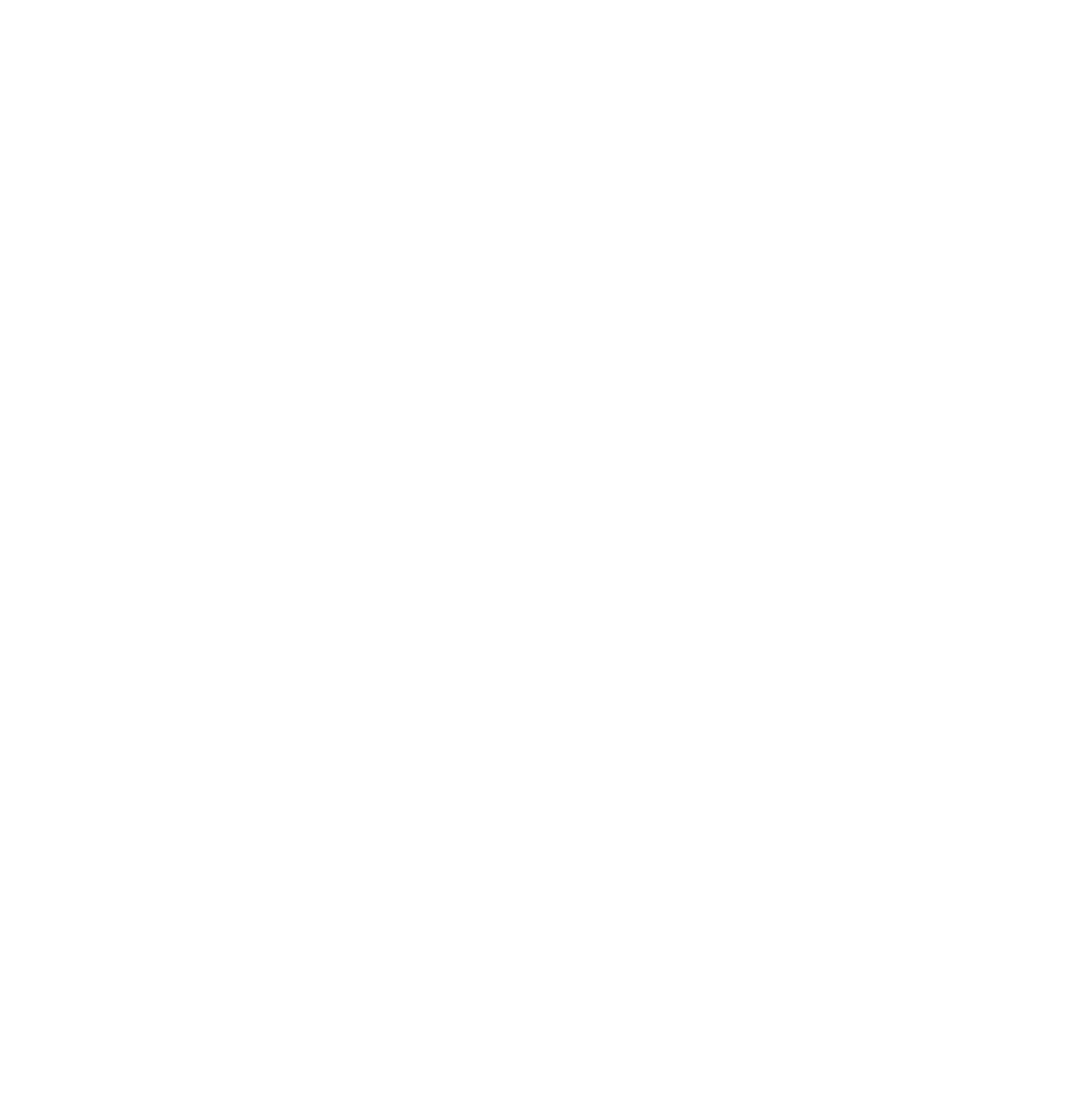
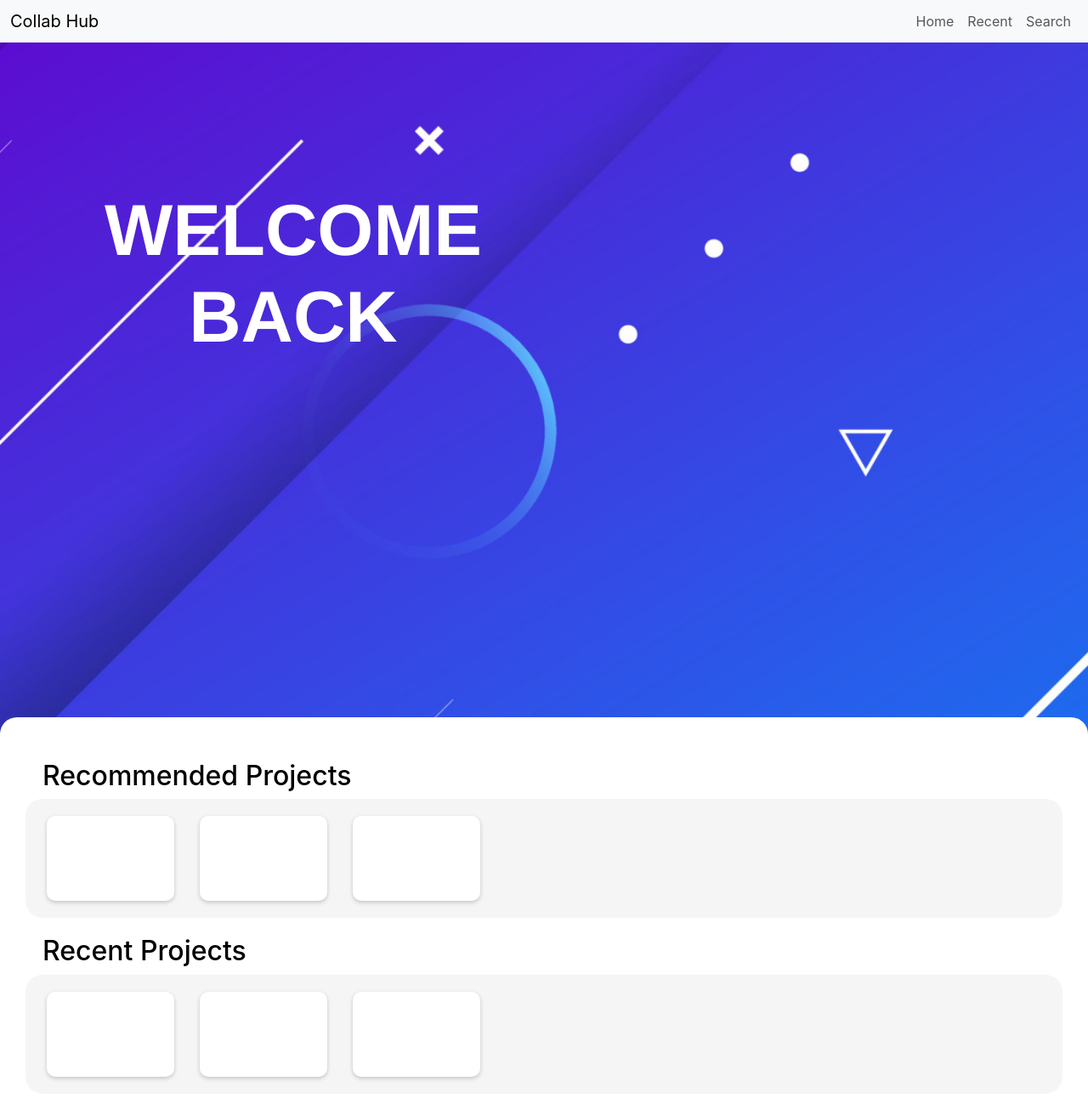
Before and after one commit to dhruvjaink07/Devignite-Web, a React (Create React App) app in the folder client/pronavigator/: page / in a window 1280 px wide. Before the commit this address had no page. Shown: the top 1312 px of the page at 85% size. Before the commit the page ends 800 px from the top, so only its background shows below. Built offline with nearby package versions, Linux system fonts and the light colour scheme.

Commit message:
home page

```diff
--- a/client/pronavigator/src/App.js
+++ b/client/pronavigator/src/App.js
@@ -1,18 +1,25 @@
+// src/App.js
 import React from 'react';
 import './App.css';
+import CategorySelectionPage from './components/CategorySelectionPage';
 import Login from './components/loginPage';
 import Register from './components/registerPage';
+import HomePage from './components/HomePage';
 
-import { BrowserRouter,Routes,Route } from 'react-router-dom';
+import { BrowserRouter, Routes, Route } from 'react-router-dom';
+
 function App() {
   return (
     <>
-    <BrowserRouter>
-      <Routes>
-        <Route path='/login' element={<Login></Login>}></Route>
-        <Route path='/register' element={<Register></Register>}></Route>
-      </Routes>
-    </BrowserRouter>
+      <BrowserRouter>
+        <Routes>
+          <Route path='/login' element={<Login />}></Route>
+          <Route path='/register' element={<Register />}></Route>
+          <Route path='/CategorySelectionPage' element={<CategorySelectionPage/>}></Route>
+          {/* Add a route for the home page */}
+          <Route path='/' element={<HomePage/>}></Route>
+        </Routes>
+      </BrowserRouter>
     </>
   );
 }
--- a/client/pronavigator/src/components/Navbar.js
+++ b/client/pronavigator/src/components/Navbar.js
@@ -4,7 +4,7 @@
 function Navbar() {
   return (
     <>
-      <nav className="navbar navbar-expand-lg bg-body-tertiary">
+      <nav className="navbar sticky-top navbar-expand-lg bg-body-tertiary">
         <div className="container-fluid">
           <a className="navbar-brand" href="#">Collab Hub</a>
           <button className="navbar-toggler" type="button" data-bs-toggle="collapse" data-bs-target="#navbarNavDropdown" aria-controls="navbarNavDropdown" aria-expanded="false" aria-label="Toggle navigation">
--- /dev/null
+++ b/client/pronavigator/src/components/ProjectCard.js
@@ -0,0 +1,12 @@
+// ProjectCard.js
+import React from 'react';
+
+function ProjectCard() {
+  return (
+    <div className="project-card">
+      {/* Placeholder for project content */}
+    </div>
+  );
+}
+
+export default ProjectCard;
--- a/client/pronavigator/src/components/homePage.js
+++ b/client/pronavigator/src/components/homePage.js
@@ -1,9 +1,41 @@
-import React from 'react'
+// HomePage.js
+import React from 'react';
+import '../styles/HomePage.css';
+import Navbar from './Navbar';
+import ProjectCard from './ProjectCard';
 
 function HomePage() {
   return (
-    <div>HomePage</div>
-  )
+    <>
+      <Navbar />
+      <div className="Home-page">
+        <header className="welcome-section">
+          <h1 id='title'>WELCOME BACK</h1>
+        </header>
+        <div class = "gap"></div>
+        <div class = "cards">
+        <section className="projects-section">
+          <h2>Recommended Projects</h2>
+          <div className="projects-scroll">
+            <ProjectCard />
+            <ProjectCard />
+            <ProjectCard />
+            {/* Add more ProjectCards as needed */}
+          </div>
+        </section>
+        <section className="projects-section">
+          <h2>Recent Projects</h2>
+          <div className="projects-scroll">
+            <ProjectCard />
+            <ProjectCard />
+            <ProjectCard />
+            {/* Add more ProjectCards as needed */}
+          </div>
+        </section>
+        </div>
+      </div>
+    </>
+  );
 }
 
-export default HomePage
+export default HomePage;
--- /dev/null
+++ b/client/pronavigator/src/styles/HomePage.css
@@ -0,0 +1,69 @@
+/* HomePage.css */
+#title{
+  font-size: 85px;
+  font-family:'Franklin Gothic Medium', 'Arial Narrow', Arial, sans-serif;
+  font-weight: bolder;
+  padding: 170px 590px 0px 0px;
+}
+
+.Home-page {
+  background-image: url('/src/assets/blue\ bg2.jpg'); /* Replace with the path to your background image */
+  background-size: cover;
+  background-position: center;
+  color: rgb(0, 0, 0); /* Text color on top of the background image */
+  padding: 0px; /* Adjust padding as needed */
+}
+.gap{
+  height: 400px;
+}
+
+.cards{
+  padding: 30px;
+  border-top-left-radius: 20px;
+  border-top-right-radius: 20px;
+  width: 100%;
+  background-color: #ffffff;
+}
+.welcome-section {
+  color: #ffffff;
+  text-align: center;
+  margin-bottom: 20px; /* Add space between welcome text and projects section */
+}
+  .navbar {
+    background-color: #0000ff;
+    height: 50px;
+    /* Add additional styling for the navbar */
+  }
+
+  .welcome-section {
+    text-align: center;
+  }
+
+  .projects-section {
+    margin: 20px 0;
+  }
+
+  .projects-section h2 {
+    margin-left: 20px;
+  }
+
+  .projects-scroll {
+    display: flex;
+    overflow-x: auto;
+    padding: 10px 20px;
+    gap: 20px;
+  }
+
+  .project-card {
+    margin: 10px 5px;
+    width: 150px;
+    height: 100px;
+    background-color: #ffffff;
+    border-radius: 10px;
+    box-shadow: 0 2px 5px rgba(0,0,0,0.2);
+    /* Add additional styling for project cards */
+  }
+.projects-scroll{
+  border-radius: 20px;
+  background-color: rgb(245, 245, 245);
+}
```
Also changed, not shown: client/pronavigator/src/assets/bg blue (1).jpg (added), client/pronavigator/src/assets/blue bg2.jpg (added).
